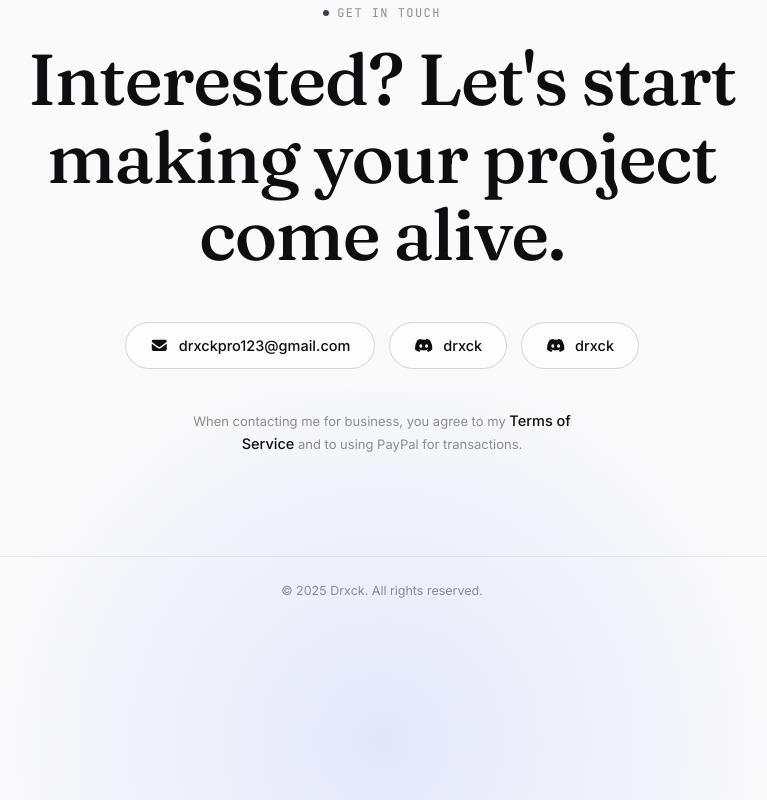
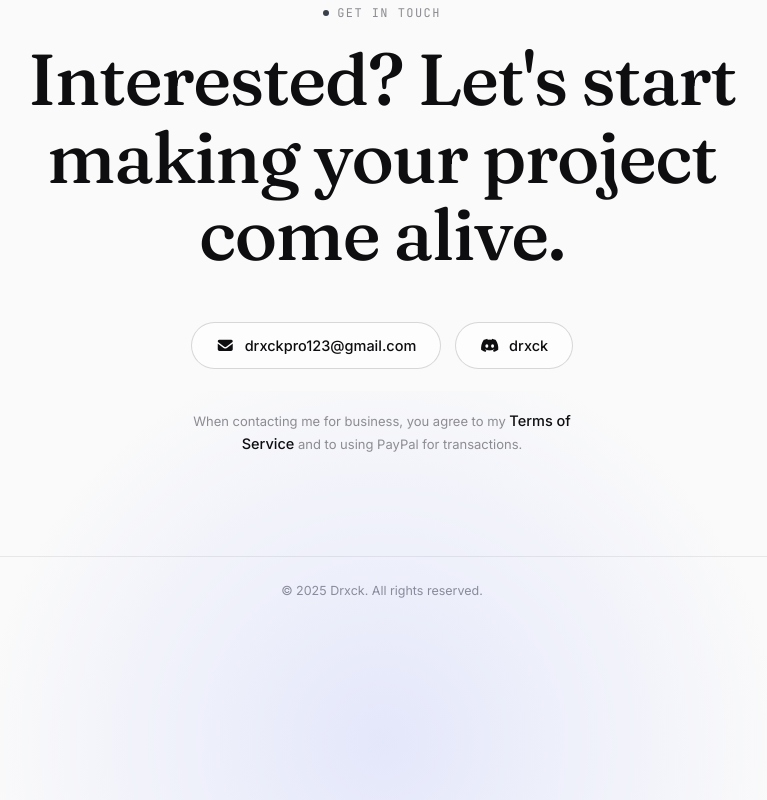
Before and after one commit to drxckkk/drxck-web-react, a React (Create React App) app: page / in a window 1280 px wide. Shown: the part 3616-4416 px from the top of the page, without its empty margins (258-1025 px from the left). Built offline with nearby package versions, Linux system fonts and the light colour scheme.

Commit message:
Removed duplicate discord contact.

```diff
--- a/src/components/Contact.jsx
+++ b/src/components/Contact.jsx
@@ -3,7 +3,6 @@ import "./Contact.css";
 
 const LINKS = [
   { label: "drxckpro123@gmail.com", icon: "fa-solid fa-envelope" },
-  { label: "drxck", icon: "fa-brands fa-discord" },
   { label: "drxck", icon: "fa-brands fa-discord" },
 ];
 
```
